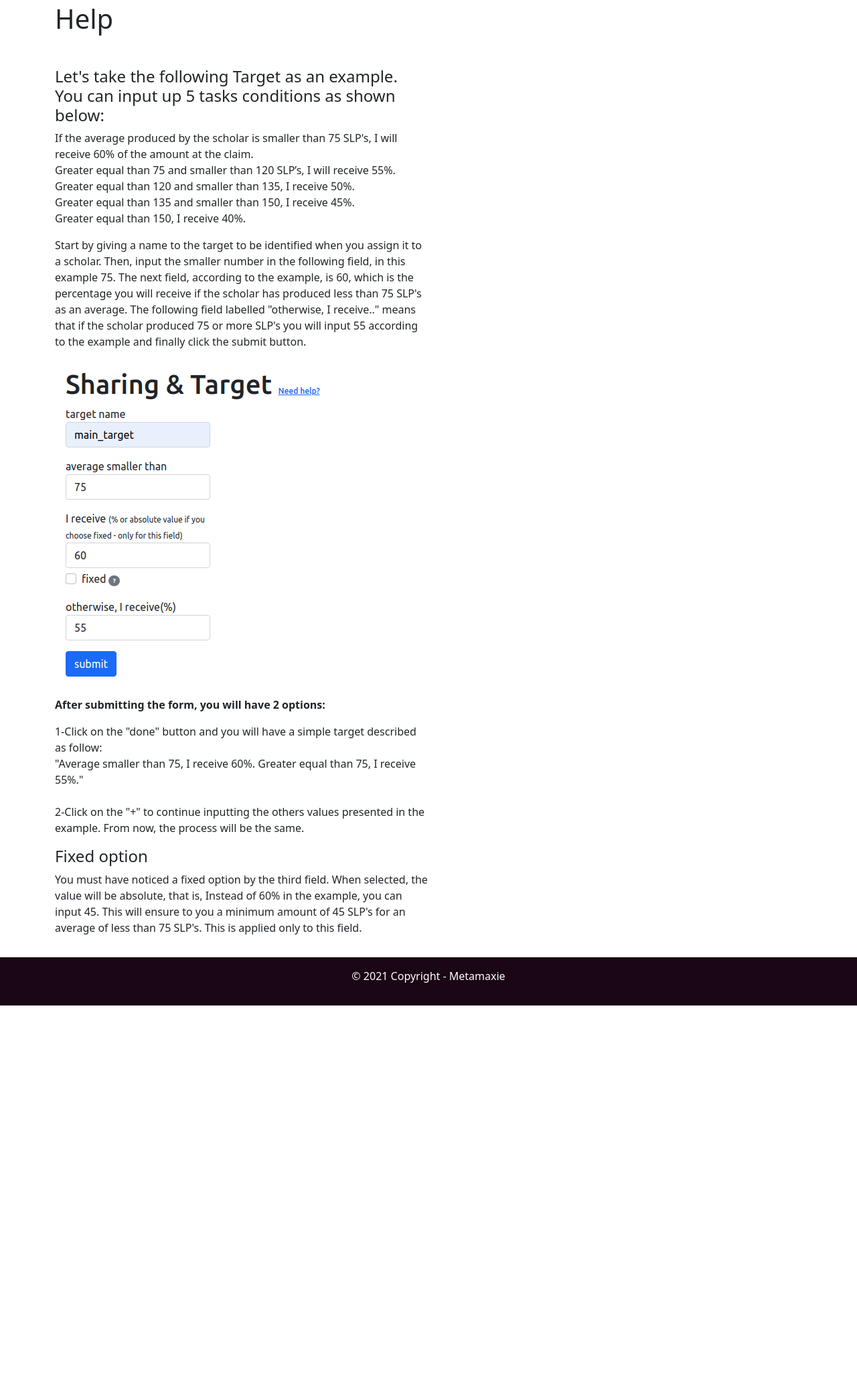
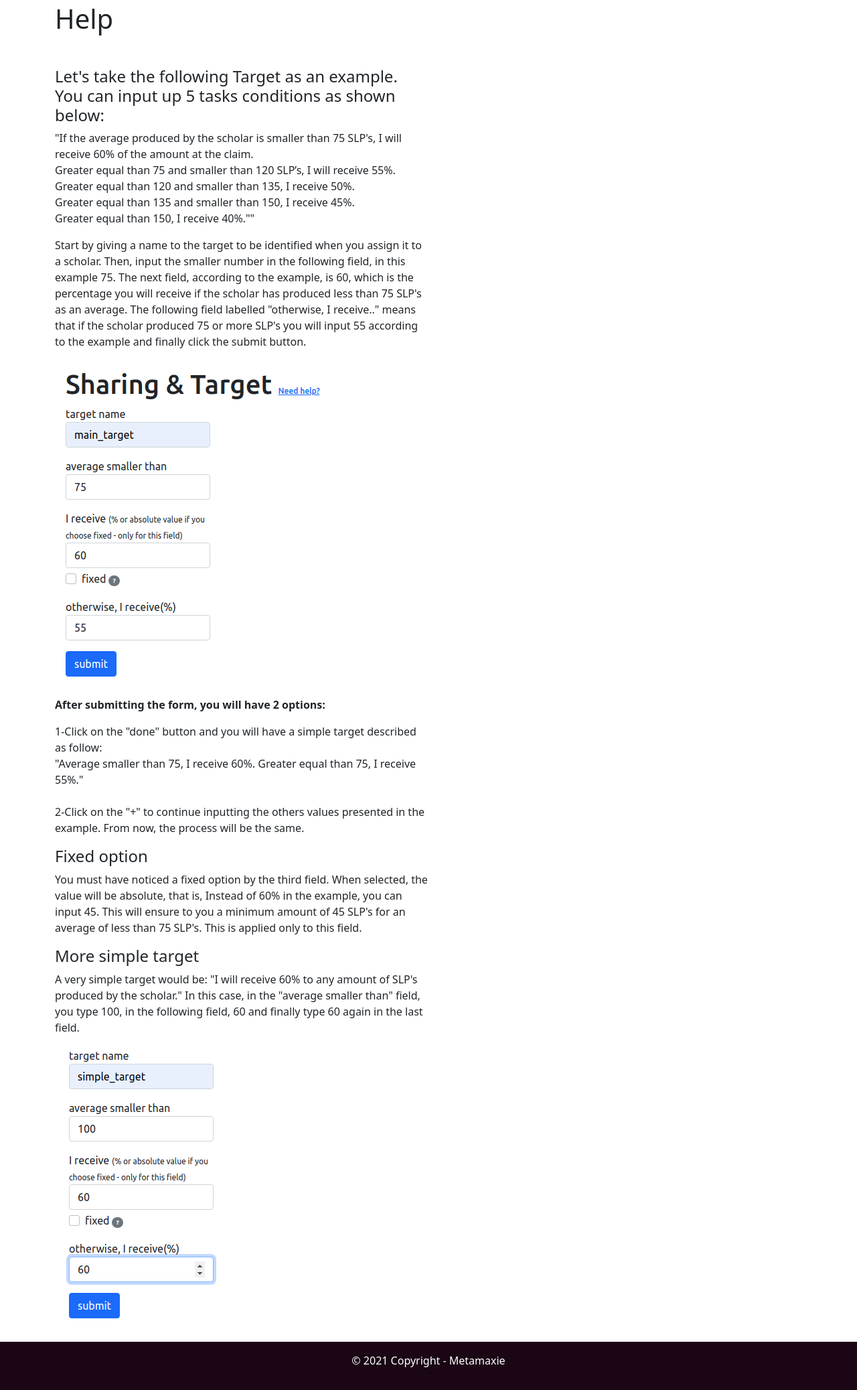
Before and after one commit to rgraner/metamaxie, a Django app: page /tasks/help-task/ in a window 1280 px wide. Shown: the part 131-2206 px from the top of the page at 67% size. Before the commit the page ends 1632 px from the top, so only its background shows below. Run offline with Django 3.2, Linux system fonts and the light colour scheme; the first user in the database is signed in; tables that the repository leaves empty hold one stand-in row (Sample ...); some libraries are stand-ins or nearby versions.

Commit message:
Help task page modified.

```diff
--- a/metamaxie_proj/settings.py
+++ b/metamaxie_proj/settings.py
@@ -186,5 +186,5 @@ if DEBUG:
     STATICFILES_STORAGE = 'whitenoise.storage.CompressedManifestStaticFilesStorage'
 
 
-    SECURE_PROXY_SSL_HEADER = ('HTTP_X_FORWARDED_PROTO', 'https')
-    SECURE_SSL_REDIRECT = True
+    #SECURE_PROXY_SSL_HEADER = ('HTTP_X_FORWARDED_PROTO', 'https')
+    #SECURE_SSL_REDIRECT = True
--- a/tasks/templates/tasks/help_task.html
+++ b/tasks/templates/tasks/help_task.html
@@ -11,11 +11,11 @@
     <div class="col-sm-6">
     <h4>Let's take the following Target as an example. You can input up 5 tasks conditions as shown below:</h4>
     <p>
-        If the average produced by the scholar is smaller than 75 SLP's, I will receive 60% of the amount at the claim.<br>
+        "If the average produced by the scholar is smaller than 75 SLP's, I will receive 60% of the amount at the claim.<br>
         Greater equal than 75 and smaller than 120 SLP’s, I will receive 55%.<br>
         Greater equal than 120 and smaller than 135, I receive 50%.<br>
         Greater equal than 135 and smaller than 150, I receive 45%.<br>
-        Greater equal than 150, I receive 40%.
+        Greater equal than 150, I receive 40%.""
     </p>
 
     <p>
@@ -24,17 +24,28 @@
         The next field, according to the example, is 60, which is the percentage you will receive if the scholar has produced less than 75 SLP's as an average.
         The following field labelled "otherwise, I receive.." means that if the scholar produced 75 or more SLP's you will input 55 according to the example and finally click the submit button.
     </p>
-        <img src="/media/Sharing&Target-01.png" alt="">
+    <img src="/media/main_target.png" alt="">
+
     <p>
         <p class="fw-bold">After submitting the form, you will have 2 options:</p>
     <p>
         1-Click on the "done" button  and you will have a simple target described as follow:<br>
         "Average smaller than 75, I receive 60%. Greater equal than 75, I receive 55%."<br><br>
         2-Click on the "+" to continue inputting the others values presented in the example. From now, the process will be the same.
+    </p>
 
-        <h4>Fixed option</h4>
+    <h4>Fixed option</h4>
+    <p>
         You must have noticed a fixed option by the third field. When selected, the value will be absolute, that is, Instead of 60% in the example, you can input 45. This will ensure to you a minimum amount of 45 SLP's for an average of less than 75 SLP's. This is applied only to this field.
     </p>
+
+    <h4>More simple target</h4>
+    <p>
+        A very simple target would be: "I will receive 60% to any amount of SLP's produced by the scholar."
+        In this case, in the "average smaller than" field, you type 100, in the following field, 60 and finally type 60 again in the last field.
+    </p>
+    <img src="/media/simple_target.png" alt="">
+
 </div>
 
 
```
Also changed, not shown: media/main_target.png (renamed from media/Sharing&Target-01.png), media/simple_target.png (added).
